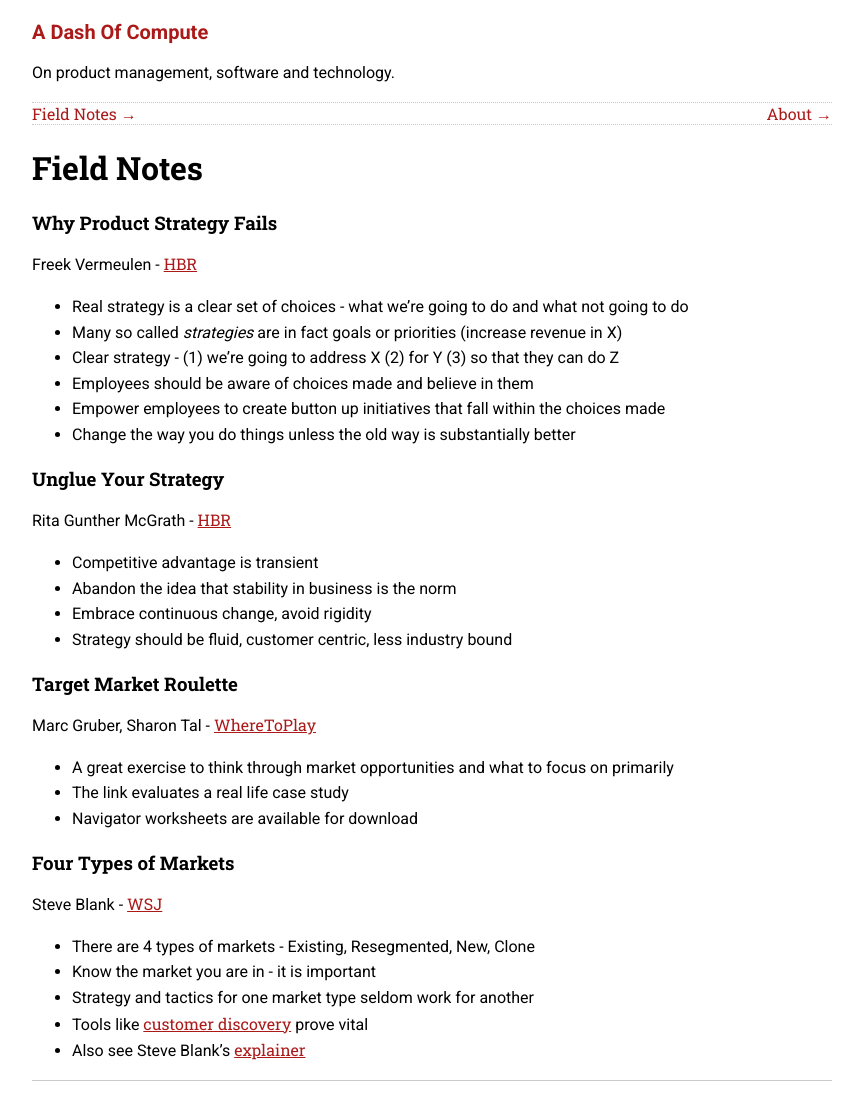
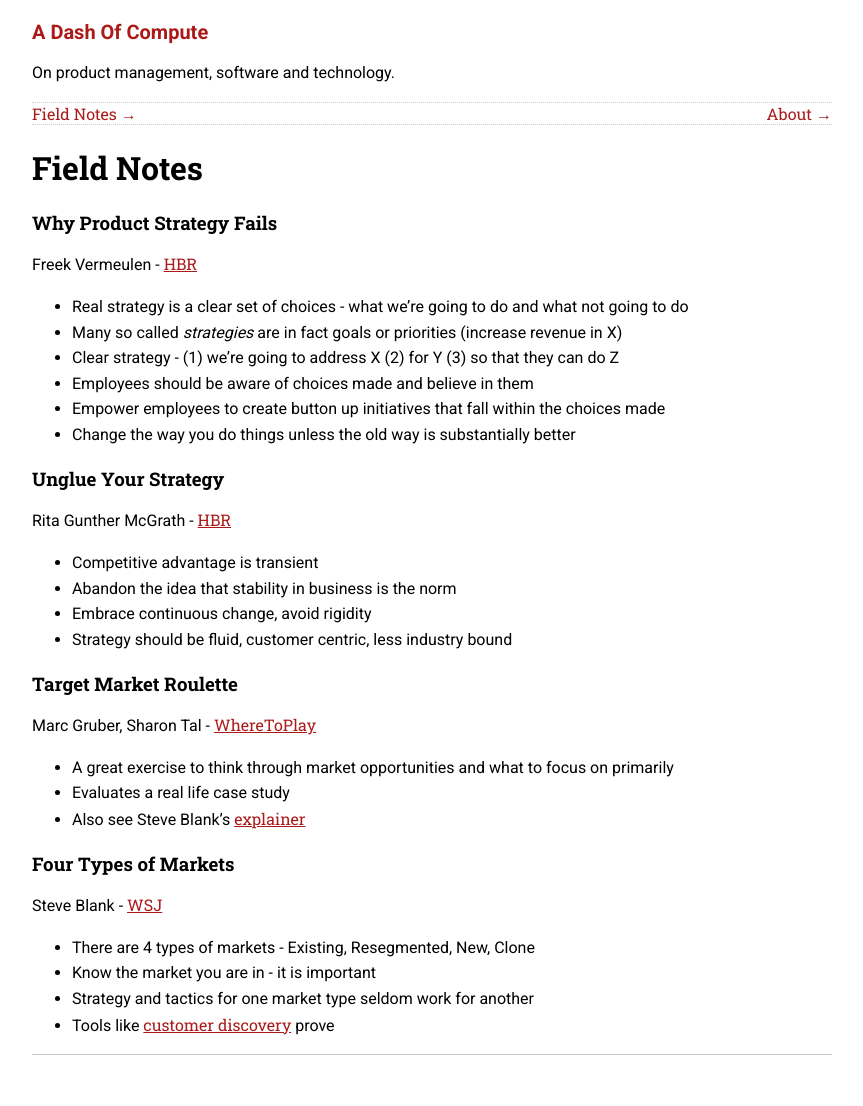
Before and after one commit to sautee/sautee.github.io, a Jekyll site: the page built from pages/fieldnotes.md, in a window 1280 px wide. Shown: the whole page, without its empty margins (208-1071 px from the left). Built offline with Jekyll 4.4.1, drawn with Linux system fonts in a browser that asks for light colours; after the commit the page ends 1080 px from its top, so only the background shows below that.

Commit message:
Update fieldnotes.md

```diff
--- a/pages/fieldnotes.md
+++ b/pages/fieldnotes.md
@@ -27,8 +27,8 @@
 Marc Gruber, Sharon Tal - [WhereToPlay](https://wheretoplay.co/flyability-safe-drones-for-inaccessible-places)
 
 - A great exercise to think through market opportunities and what to focus on primarily
-- The link evaluates a real life case study
-- Navigator worksheets are available for download
+- Evaluates a real life case study
+- Also see Steve Blank's [explainer](https://steveblank.com/category/market-types/)
 
 ### Four Types of Markets
 Steve Blank - [WSJ](https://www.wsj.com/articles/BL-232B-243)
@@ -36,5 +36,4 @@
 - There are 4 types of markets - Existing, Resegmented, New, Clone
 - Know the market you are in - it is important
 - Strategy and tactics for one market type seldom work for another
-- Tools like [customer discovery](https://steveblank.com/2020/04/07/customer-discovery-in-the-time-of-the-covid-19-virus/) prove vital
-- Also see Steve Blank's [explainer](https://steveblank.com/category/market-types/)
+- Tools like [customer discovery](https://steveblank.com/2020/04/07/customer-discovery-in-the-time-of-the-covid-19-virus/) prove
```
